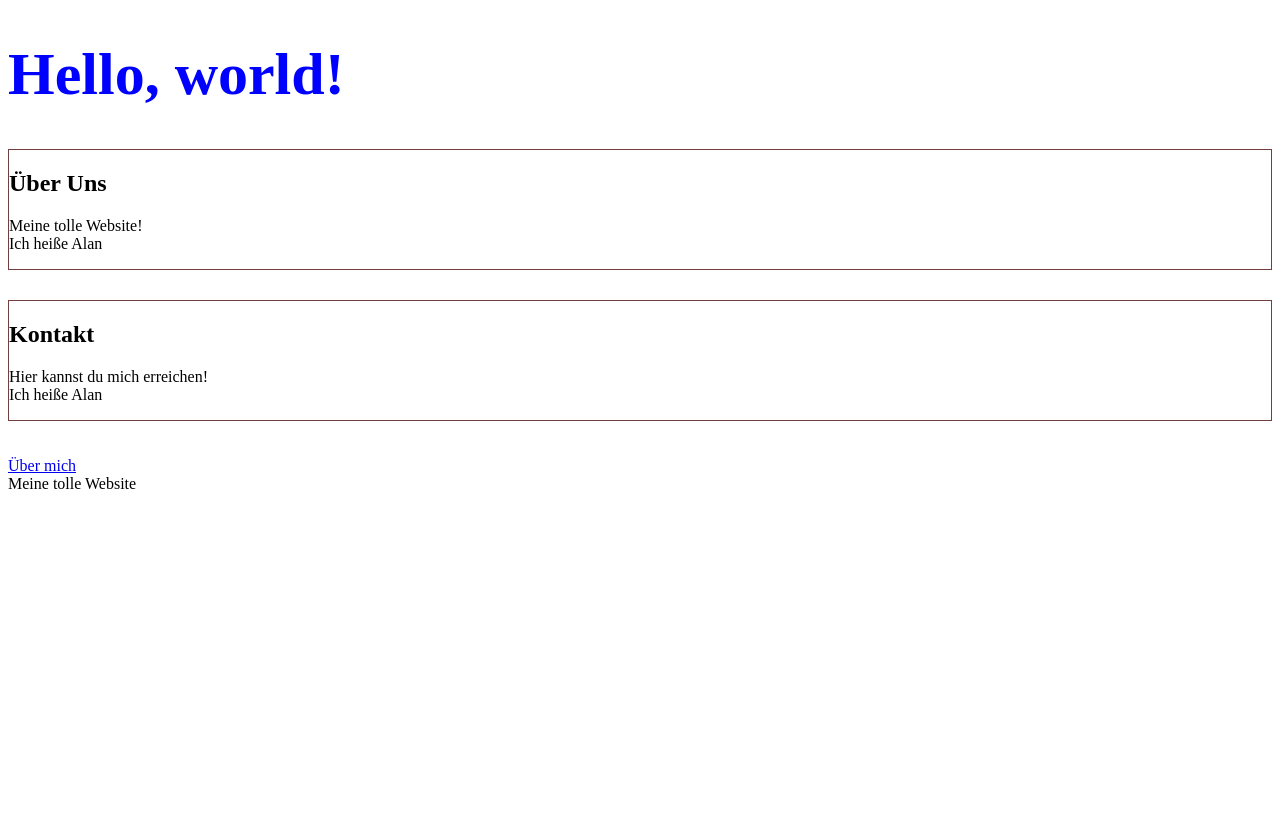
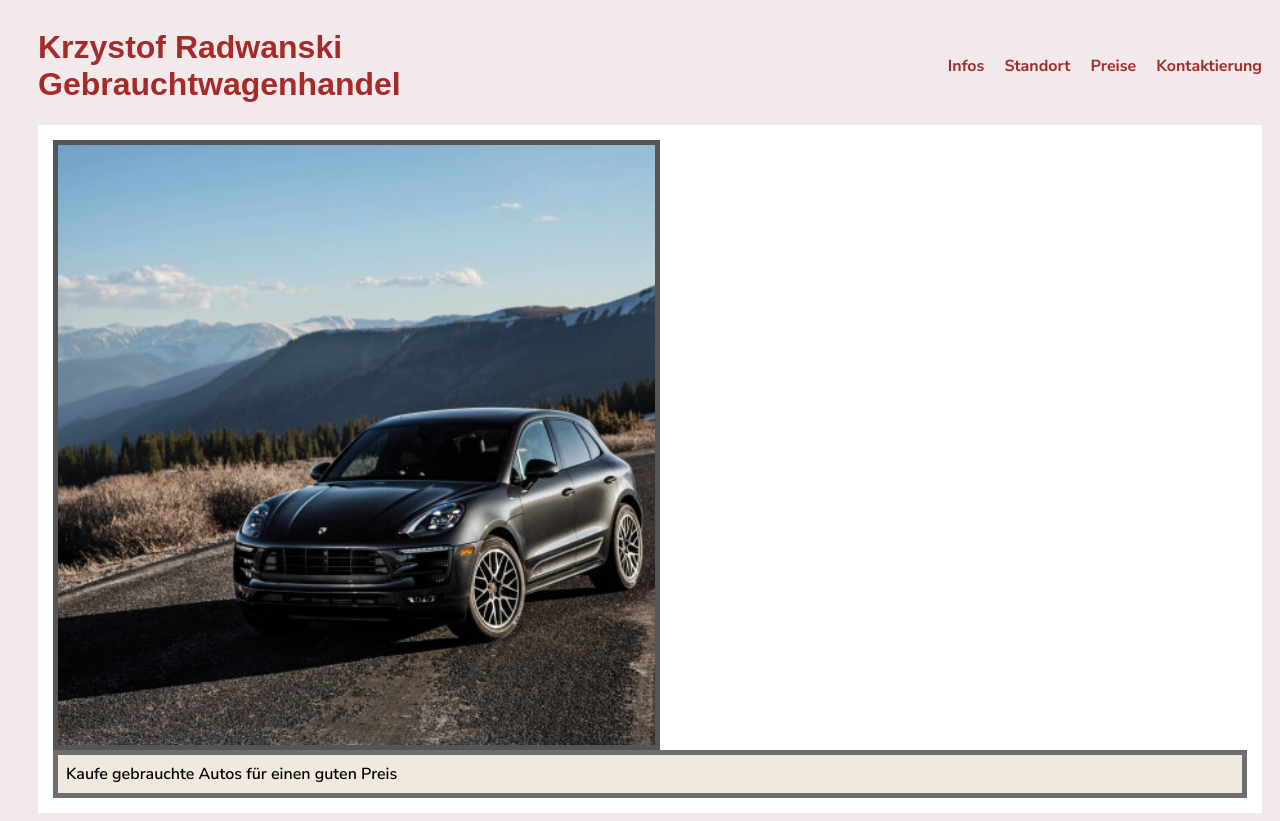
Before and after one commit to AlanRdws/testprojekt, a plain HTML site: page index.html in a window 1280 px wide. Before the commit the page ends 800 px from the top, so only its background shows below. Drawn offline with Linux system fonts and the light colour scheme.

Commit message:
Add files via upload

```diff
--- a/index.html
+++ b/index.html
@@ -1,49 +1,93 @@
 <!DOCTYPE html>
-
 <html lang="en">
 
 <head>
-    <meta charset="UTF-8" />
+    <meta charset="UTF-8">
+    <meta name="viewport" content="width=device-width, initial-scale=1.0">
+    <title>Krzystof Radwanski
+        Gebrauchtwagenhandel</title>
+        <link rel="preconnect" href="https://fonts.googleapis.com">
+<link rel="preconnect" href="https://fonts.gstatic.com" crossorigin>
+<link href="https://fonts.googleapis.com/css2?family=Nunito+Sans:ital,wght@0,200;0,300;0,400;0,500;0,600;0,700;1,200;1,300;1,400;1,500;1,600&display=swap" rel="stylesheet">
 
-    <title>Hello, world!</title>
+<style>
+body {
+    font-family: 'Nunito Sans', sans-serif;
+    background-color: rgba(241, 232, 232, 0.884);
+    padding-left: 30px;
+    padding-right: 10px;
+}
 
-    <meta name="viewport" content="width=device-width,initial-scale=1" />
 
-    <meta name="description" content="" />
+.header-image {
+            width: 50%;
+            height: 600px;
+            object-fit: cover;
+            display: block;
+            border: 5px solid #555;
+           }
+           .headline {
+        font-family: sans-serif;
+        font-size: larger 100px;
+        color: brown;
+           }
 
-    <link rel="icon" href="favicon.png">
-    <!-- <link rel="stylesheet" href="./reset.css"> -->
-    <link rel="stylesheet" href="./main.css">
+           .image-container {
+            background-color: white;
+            padding: 15px;
+           }
 
+           .navbar{
+            display: flex;
+            justify-content: space-between;
+            align-items: center;
+           }
+
+           a {
+            color: brown;
+            text-decoration: none;
+            margin-left: 16px;
+            font-weight: bold;
+           }
+
+           a:hover {
+             text-decoration: underline
+             black;
+           }
+
+           .text-container {
+            background-color: rgba(240, 230, 217, 0.884);
+            padding:8px;
+            font-weight: 600;
+            border: 5px solid #555555d3;
+           }
+
+        </style>
 </head>
 
 <body>
+    <div class="navbar">
+       <h1 class="headline">
+           Krzystof Radwanski <br> Gebrauchtwagenhandel
 
-    <h1 class="test meinetolleklasse">Hello, world!</h1>
-    <section class="section-start">
-        <h2>Über Uns</h2>
-        <p>
-            Meine tolle Website!<br>
-            Ich heiße Alan <br>
-        </p>
-    </section>
-    <section class="section-start">
+        </h1>
 
-        <h2>Kontakt</h2>
-        <p>
-            Hier kannst du mich erreichen!<br>
-            Ich heiße Alan <br>
-        </p>
-    </section>
+    <div>
+      <a href="file:///c%3A/Users/Alan/OneDrive/Dokumente/Ordner%20mit%20Code/Radwanski%20Gebrauchtwagenhandel/infos.html">Infos</a>
+      <a href="file:///C:/Users/Alan/OneDrive/Dokumente/Ordner%20mit%20Code/Radwanski%20Gebrauchtwagenhandel/standort.html">Standort</a>
+      <a href="file:///C:/Users/Alan/OneDrive/Dokumente/Ordner%20mit%20Code/Radwanski%20Gebrauchtwagenhandel/preise.html">Preise</a>
+      <a href="file:///C:/Users/Alan/OneDrive/Dokumente/Ordner%20mit%20Code/Radwanski%20Gebrauchtwagenhandel/kontaktierung.html">Kontaktierung</a>
+     </div>
+</div>
 
 
-    <br>
-    <br>
-    <a href="about.html">Über mich</a>
+<div class="image-container">
+    <img class="header-image" src="porsche.jpg">
 
-    <div>
-        Meine tolle Website
+    <div class="text-container">
+Kaufe gebrauchte Autos für einen guten Preis
     </div>
+</div>
 
 
 </body>
```
Also changed, not shown: infos.html (added, +33 -0 lines), kontaktierung.html (added, +15 -0 lines), preise.html (added, +16 -0 lines), standort.html (added, +14 -0 lines), porsche.jpg (added).
